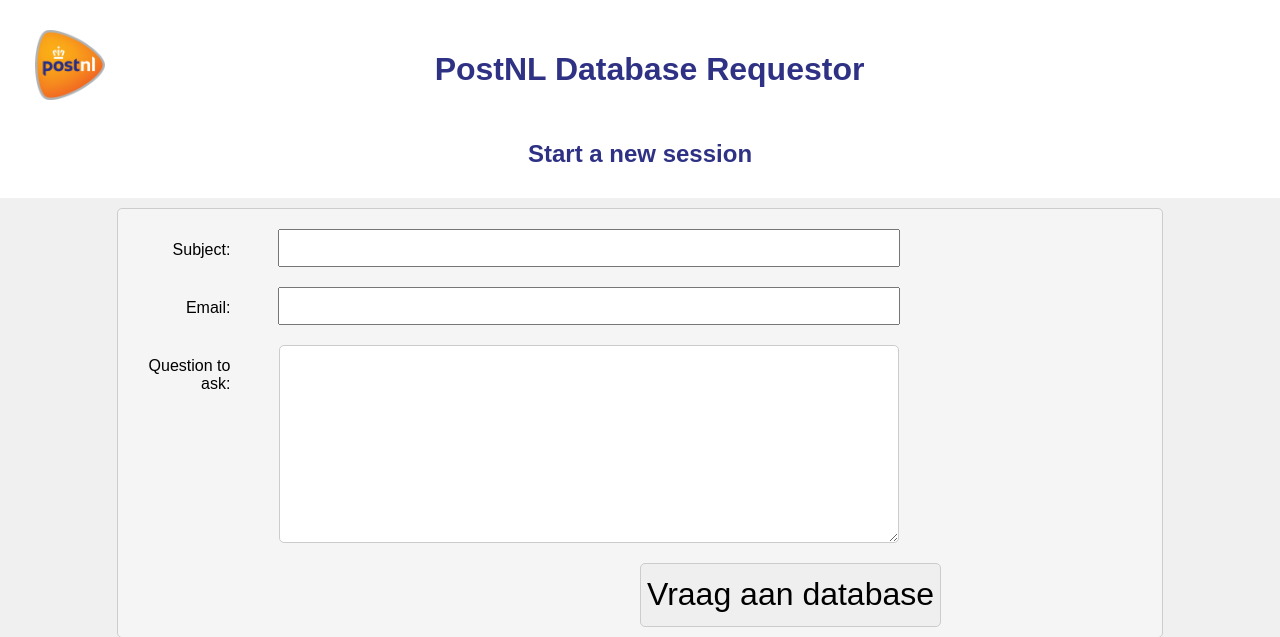
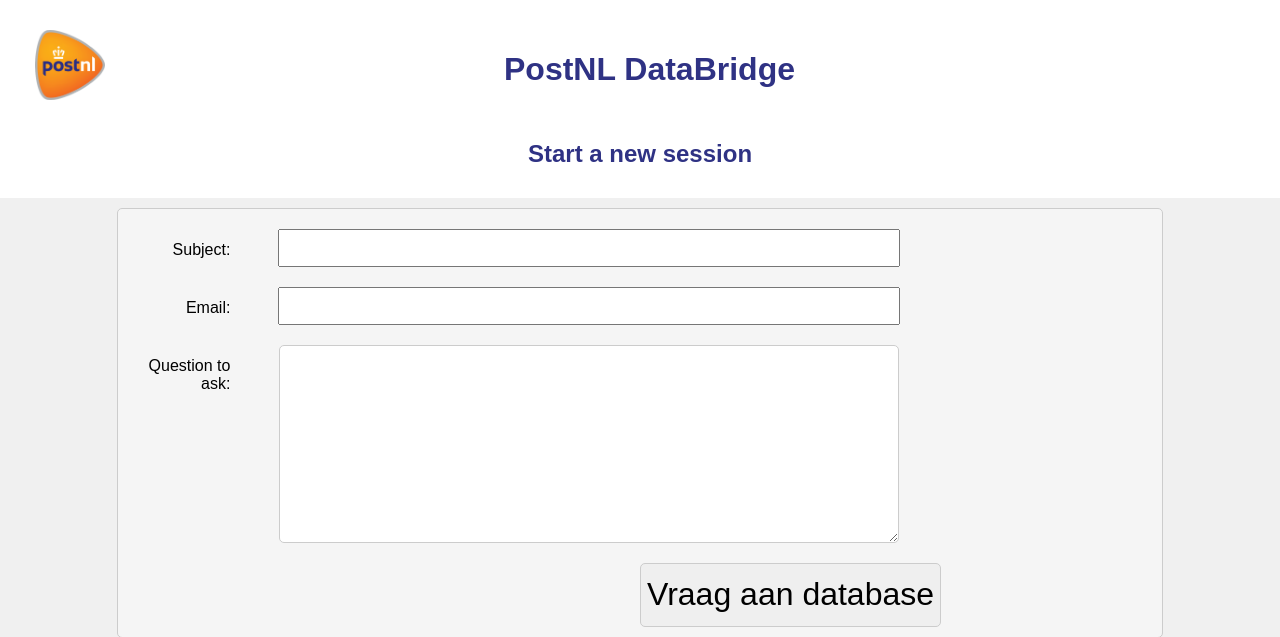
Before and after one commit to hvdv99/DataBridge, a Flask app: page / in a window 1280 px wide. Shown: the top 637 px of the page. Run offline with Flask 3, Linux system fonts and the light colour scheme; parts of the project's set-up code (start-up, migrations or seed data) failed here and were passed over.

Commit message:
changed name of webpage

```diff
--- a/services/ui/templates/base.html
+++ b/services/ui/templates/base.html
@@ -9,7 +9,7 @@
 <header>
     <div id="header_div">
         <img src="{{ url_for('static', filename='images/postnl-logo.png') }}" alt="PostNL logo" id="postnl_logo">
-    <label id = "title_UI"><h1>{%block title_heading%} PostNL Database Requestor{%endblock%}</h1></label>
+    <label id = "title_UI"><h1>{%block title_heading%} PostNL DataBridge{%endblock%}</h1></label>
     </div>
     {% block header %}  {% endblock %}
 </header>
```
Also changed, not shown: config/__init__.py (deleted), 2 other files.
